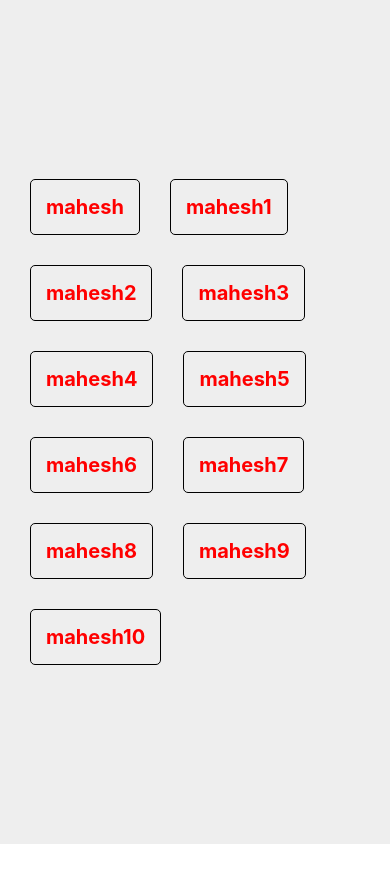
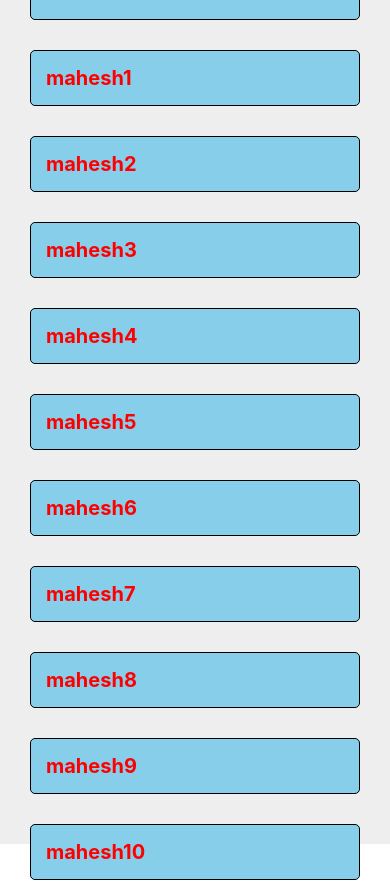
Before and after one commit to ErMapsh/react-native-CLI, a React Native app: screen / in a window 390 px wide. Before the commit the page ends 844 px from the top, so only its background shows below. Built offline with nearby package versions, Linux system fonts and the light colour scheme.

Commit message:
Touchable component in react-native

```diff
--- a/App.js
+++ b/App.js
@@ -1,13 +1,15 @@
 import React, {useState} from 'react';
-import { View } from 'react-native';
-import { styles } from './style';
+import {View} from 'react-native';
+import {styles} from './style';
 
 //------components--------
 
 // import InputTextFile from './component/InputTextFile';
 // import UseStateHook from './component/UseStateHook';
 // import ArrayList from './component/ArrayList';
-import FlatListCompo from './component/FlatListCompo';
+// import FlatListCompo from './component/FlatListCompo';
+import TouchableCompo from './component/TouchableCompo';
+
 
 export default function App() {
   const [counter, setcounter] = useState(0);
@@ -34,7 +36,7 @@ export default function App() {
       {/* <InputTextFile /> */}
       {/* <ArrayList/> */}
 
-      <FlatListCompo/>
+      <TouchableCompo />
     </View>
   );
 }
--- a/component/FlatListCompo.js
+++ b/component/FlatListCompo.js
@@ -6,17 +6,17 @@ import {listStyle} from '../style';
 
 export default function FlatListCompo() {
   const [datalist, setdatalist] = useState([
-    {id: 1, name: 'mahesh'},
-    {id: 2, name: 'mahesh1'},
-    {id: 3, name: 'mahesh2'},
-    {id: 4, name: 'mahesh3'},
-    {id: 5, name: 'mahesh4'},
-    {id: 6, name: 'mahesh5'},
-    {id: 7, name: 'mahesh6'},
-    {id: 8, name: 'mahesh7'},
-    {id: 9, name: 'mahesh8'},
-    {id: 10, name: 'mahesh9'},
-    {id: 11, name: 'mahesh10'},
+    {id: 1, name: "mahesh"},
+    {id: 2, name: "mahesh1"},
+    {id: 3, name: "mahesh2"},
+    {id: 4, name: "mahesh3"},
+    {id: 5, name: "mahesh4"},
+    {id: 6, name: "mahesh5"},
+    {id: 7, name: "mahesh6"},
+    {id: 8, name: "mahesh7"},
+    {id: 9, name: "mahesh8"},
+    {id: 10, name: "mahesh9"},
+    {id: 11, name: "mahesh10"},
   ]);
 
   return (
@@ -27,9 +27,9 @@ export default function FlatListCompo() {
         keyExtractor={item => item.id} // if we want assign specific key as unique key
         // ----rendering List item----
         renderItem={({item}) => {
-          return <Text style={listStyle.text}>{item.name}</Text>;
+          return (<Text style={listStyle.text}>{item.name}</Text>);
         }}
-      />
+        />r
     </View>
   );
 }
--- /dev/null
+++ b/component/TouchableCompo.js
@@ -0,0 +1,41 @@
+import React, {useState} from 'react';
+import {View, FlatList, Text, TouchableOpacity} from 'react-native';
+import {listStyle} from '../style';
+
+export default function FlatListCompo() {
+  const [datalist, setdatalist] = useState([
+    {id: 1, name: 'mahesh'},
+    {id: 2, name: 'mahesh1'},
+    {id: 3, name: 'mahesh2'},
+    {id: 4, name: 'mahesh3'},
+    {id: 5, name: 'mahesh4'},
+    {id: 6, name: 'mahesh5'},
+    {id: 7, name: 'mahesh6'},
+    {id: 8, name: 'mahesh7'},
+    {id: 9, name: 'mahesh8'},
+    {id: 10, name: 'mahesh9'},
+    {id: 11, name: 'mahesh10'},
+  ]);
+
+  const click = Id => {
+    console.log(Id);
+    setdatalist(PrevData => {
+      return PrevData.filter(item => item.id != Id);
+    });
+  };
+
+  return (
+    <View style={listStyle.container}>
+      <FlatList
+        data={datalist}
+        renderItem={({item}) => {
+          return (
+            <TouchableOpacity onPress={() => click(item.id)}>
+              <Text style={listStyle.text}>{item.name}</Text>
+            </TouchableOpacity>
+          );
+        }}
+      />
+    </View>
+  );
+}
--- a/style.js
+++ b/style.js
@@ -49,7 +49,8 @@ const styles = StyleSheet.create({
 const listStyle = StyleSheet.create({
   container:{
     flex: 1,
-    flexDirection: "column"
+    flexDirection: "column",
+    justifyContent: "space-evenly"
   },
   text:{
     borderRadius: 5,
@@ -59,7 +60,11 @@ const listStyle = StyleSheet.create({
     padding: 15, margin: 15,
     color : 'red',
     fontWeight: 'bold',
-  }
+    backgroundColor: 'skyblue',
+    flex: 1,
+    justifyContent: 'center'
+  },
+
 })
 
 export {styles, listStyle};
```
